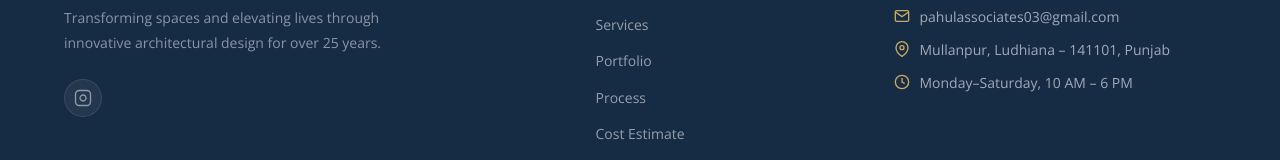
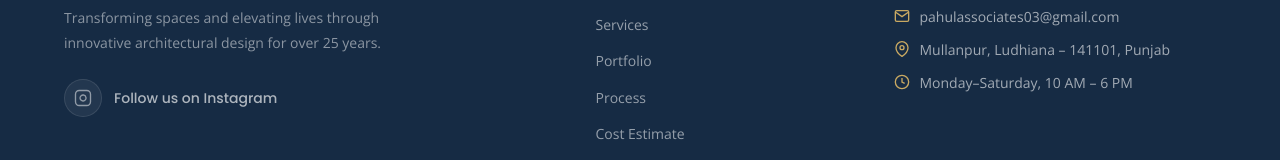
Before and after one commit to Jashan507/Pahul-Associates, a React (Vite) app in the folder frontend/: page / in a window 1280 px wide. Shown: the part 8396-8556 px from the top of the page. Built offline with nearby package versions, Linux system fonts and the light colour scheme.

Commit message:
Insta Link Update

```diff
--- a/frontend/src/components/Footer.css
+++ b/frontend/src/components/Footer.css
@@ -58,6 +58,22 @@
   gap: 10px;
 }
 
+.footer-instagram-link {
+  display: inline-flex;
+  align-items: center;
+  gap: 12px;
+  text-decoration: none;
+  color: rgba(255, 255, 255, 0.65);
+  font-size: 14px;
+  font-family: var(--font-heading);
+  font-weight: 500;
+  transition: color var(--transition);
+}
+
+.footer-instagram-link:hover {
+  color: var(--gold);
+}
+
 .footer-social {
   width: 38px;
   height: 38px;
@@ -72,7 +88,7 @@
   text-decoration: none;
 }
 
-.footer-social:hover {
+.footer-instagram-link:hover .footer-social {
   background: var(--gold);
   border-color: var(--gold);
   color: var(--navy);
--- a/frontend/src/components/Footer.jsx
+++ b/frontend/src/components/Footer.jsx
@@ -36,12 +36,15 @@ const Footer = () => {
               design for over 25 years.
             </p>
             <div className="footer-socials">
-              <a href="https://www.instagram.com/pahul.associates?igsh=MTZ6OWhydGkyMW02Yg==" target="_blank" rel="noopener" aria-label="Instagram" className="footer-social">
-                <svg width="18" height="18" viewBox="0 0 24 24" fill="none" stroke="currentColor" strokeWidth="1.8">
-                  <rect x="2" y="2" width="20" height="20" rx="5" ry="5"/>
-                  <path d="M16 11.37A4 4 0 1 1 12.63 8 4 4 0 0 1 16 11.37z"/>
-                  <line x1="17.5" y1="6.5" x2="17.51" y2="6.5"/>
-                </svg>
+              <a href="https://www.instagram.com/pahul.associates?igsh=MTZ6OWhydGkyMW02Yg==" target="_blank" rel="noopener" aria-label="Instagram" className="footer-instagram-link">
+                <span className="footer-social">
+                  <svg width="18" height="18" viewBox="0 0 24 24" fill="none" stroke="currentColor" strokeWidth="1.8">
+                    <rect x="2" y="2" width="20" height="20" rx="5" ry="5"/>
+                    <path d="M16 11.37A4 4 0 1 1 12.63 8 4 4 0 0 1 16 11.37z"/>
+                    <line x1="17.5" y1="6.5" x2="17.51" y2="6.5"/>
+                  </svg>
+                </span>
+                <span>Follow us on Instagram</span>
               </a>
             </div>
           </div>
```
